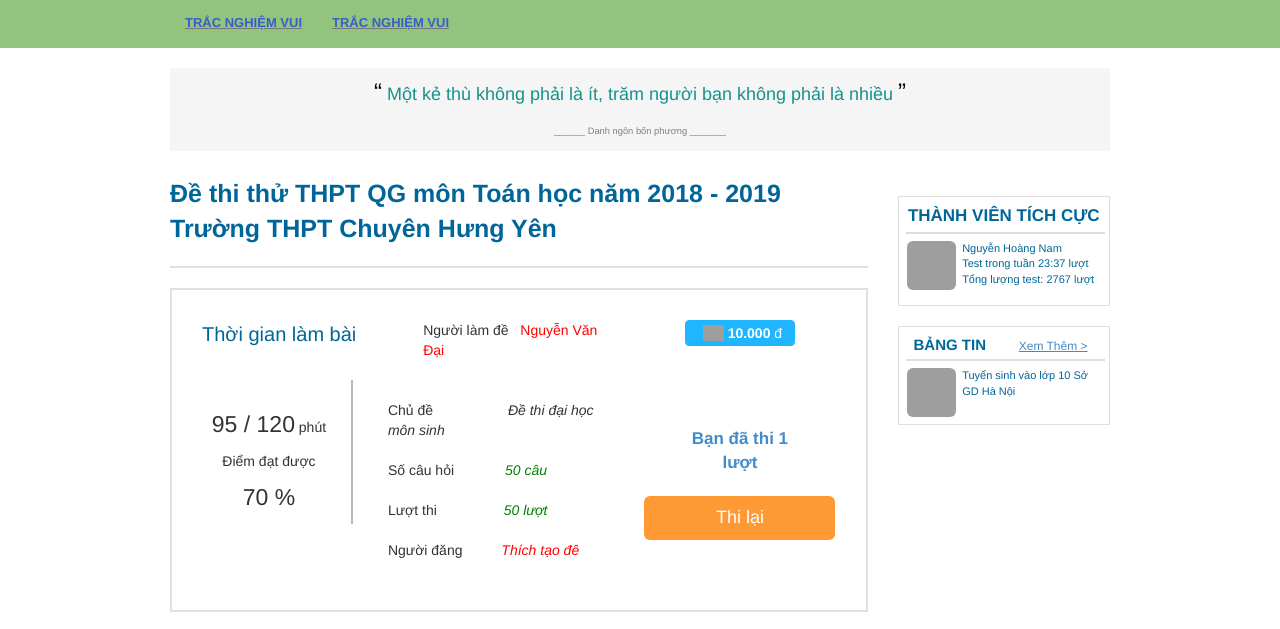
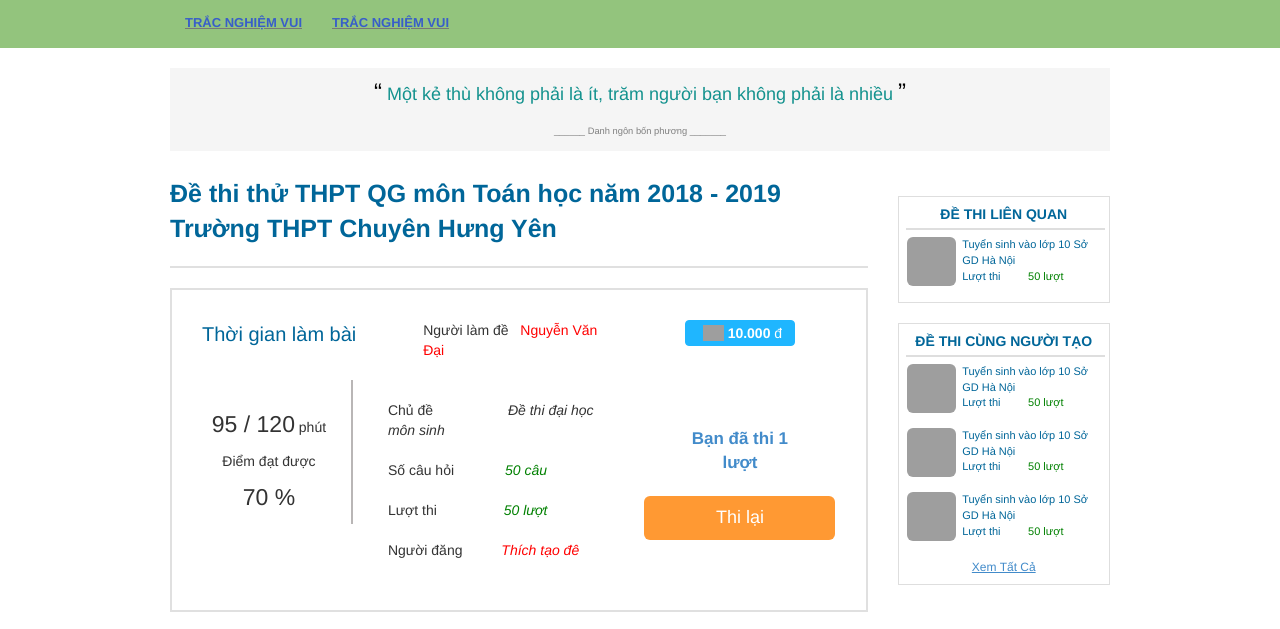
Before and after one commit to thuc-tap/thuctap, a plain HTML site: page Testbank/index-5.html in a window 1280 px wide. Shown: the part 135-764 px from the top of the page. Drawn offline with nearby package versions, Linux system fonts and the light colour scheme; grey boxes are pictures that could not be loaded.

Commit message:
Sua file index-3, index-5, style

```diff
--- a/Testbank/bootstrap/css/style.css
+++ b/Testbank/bootstrap/css/style.css
@@ -127,7 +127,8 @@
             font-size: 12px;
         }
         .box-list-link {
-            padding-top: 8px;
+            padding-bottom: 8px;
+            text-align: center;
         }
         .exam-text p {
             font-size: 13px;
@@ -144,7 +145,8 @@
             padding-top: 11px;
         }
         .box-list-link {
-            padding-top: 10px;
+            text-align: center;
+            padding-bottom: 10px;
         }
         .exam-text p {
             font-size: 18px;
@@ -234,11 +236,13 @@
     }
 
     .box-list-members-2 h4 {
+        font-size: 14px;
         font-weight: bold;
+        text-align: center;
     }
 
     .box-list-members h4 {
-        font-size: 17px;
+        font-size: 14px;
         font-weight: bold;
         text-align: center;
     }
--- a/Testbank/index-5.html
+++ b/Testbank/index-5.html
@@ -206,11 +206,11 @@
                     <div class="col-md-3 hidden-sm hidden-xs " style="margin-top: 25px; ">
                         <div class="box-members ">
                             <div class="box-list-members ">
-                                <h4>THÀNH VIÊN TÍCH CỰC</h4>
+                                <h4>ĐỀ THI LIÊN QUAN</h4>
                                 <div style="margin-top: -4px;margin-left: 7px;height: 2px;background: #dedede;width: 95%; "></div>
                                 <div class="content-members ">
                                     <div class="row " style="margin-bottom: 0;margin-left: 0;margin-right: 0;margin-top: 7px; ">
-                                        <a href="#">
+                                        <a href="# ">
                                             <div class="col-md-3 " style="padding-left: 8px;padding-right: 0; ">
                                                 <div class="members-img ">
                                                     <img src="http://thuthuatphanmem.vn/uploads/2018/06/18/hinh-nen-laptop-full-hd-mat-nuoc-trong-xanh-em-dem-cuc-dep_034807497.jpg " class="img-rounded " alt="Image ">
@@ -219,9 +219,8 @@
                                             <div class="col-md-9 " style="padding-left: 11px;padding-right: 6px; ">
                                                 <div class="content-member-test ">
                                                     <p>
-                                                        <span>Nguyễn Hoàng Nam</span><br>
-                                                        <span>Test trong tuần 23:37 lượt</span> <br>
-                                                        <span>Tổng lượng test: 2767 lượt</span>
+                                                        <span>Tuyển sinh vào lớp 10 Sở GD Hà Nội</span><br>
+                                                        <span style="float: left">Lượt thi</span>&nbsp&nbsp&nbsp&nbsp&nbsp&nbsp&nbsp&nbsp&nbsp<span style="color: #008000;">50 lượt</span>
                                                     </p>
                                                 </div>
                                             </div>
@@ -233,17 +232,14 @@
                         <div class="box-members ">
                             <div class="box-list-members-2 ">
                                 <div class="row " style="margin: 0 ">
-                                    <div class="col-md-6 col-sm-6 box-list-title ">
-                                        <h4>BẢNG TIN</h4>
-                                    </div>
-                                    <div class="col-md-6 col-sm-6 box-list-link ">
-                                        <a href="# ">Xem Thêm ></a>
+                                    <div class="col-md-12 col-sm-12 box-list-title ">
+                                        <h4>ĐỀ THI CÙNG NGƯỜI TẠO</h4>
                                     </div>
                                 </div>
                                 <div style="margin-top: -4px;margin-left: 7px;height: 2px;background: #dedede;width: 95%; "></div>
                                 <div class="content-members ">
                                     <div class="row " style="margin-bottom: 0;margin-left: 0;margin-right: 0;margin-top: 7px; ">
-                                        <a href="#">
+                                        <a href="# ">
                                             <div class="col-md-3 " style="padding-left: 8px;padding-right: 0; ">
                                                 <div class="members-img ">
                                                     <img src="http://thuthuatphanmem.vn/uploads/2018/06/18/hinh-nen-laptop-full-hd-mat-nuoc-trong-xanh-em-dem-cuc-dep_034807497.jpg " class="img-rounded " alt="Image ">
@@ -252,11 +248,55 @@
                                             <div class="col-md-9 " style="padding-left: 11px;padding-right: 6px; ">
                                                 <div class="content-member-test ">
                                                     <p>
-                                                        <span>Tuyển sinh vào lớp 10 Sở GD Hà Nội</span>
+                                                        <span>Tuyển sinh vào lớp 10 Sở GD Hà Nội</span><br>
+                                                        <span style="float: left">Lượt thi</span>&nbsp&nbsp&nbsp&nbsp&nbsp&nbsp&nbsp&nbsp&nbsp<span style="color: #008000;">50 lượt</span>
                                                     </p>
                                                 </div>
                                             </div>
                                         </a>
+                                    </div>
+                                </div>
+                                <div class="content-members ">
+                                    <div class="row " style="margin-bottom: 0;margin-left: 0;margin-right: 0;margin-top: 7px; ">
+                                        <a href="# ">
+                                            <div class="col-md-3 " style="padding-left: 8px;padding-right: 0; ">
+                                                <div class="members-img ">
+                                                    <img src="http://thuthuatphanmem.vn/uploads/2018/06/18/hinh-nen-laptop-full-hd-mat-nuoc-trong-xanh-em-dem-cuc-dep_034807497.jpg " class="img-rounded " alt="Image ">
+                                                </div>
+                                            </div>
+                                            <div class="col-md-9 " style="padding-left: 11px;padding-right: 6px; ">
+                                                <div class="content-member-test ">
+                                                    <p>
+                                                        <span>Tuyển sinh vào lớp 10 Sở GD Hà Nội</span><br>
+                                                        <span style="float: left">Lượt thi</span>&nbsp&nbsp&nbsp&nbsp&nbsp&nbsp&nbsp&nbsp&nbsp<span style="color: #008000;">50 lượt</span>
+                                                    </p>
+                                                </div>
+                                            </div>
+                                        </a>
+                                    </div>
+                                </div>
+                                <div class="content-members ">
+                                    <div class="row " style="margin-bottom: 0;margin-left: 0;margin-right: 0;margin-top: 7px; ">
+                                        <a href="# ">
+                                            <div class="col-md-3 " style="padding-left: 8px;padding-right: 0; ">
+                                                <div class="members-img ">
+                                                    <img src="http://thuthuatphanmem.vn/uploads/2018/06/18/hinh-nen-laptop-full-hd-mat-nuoc-trong-xanh-em-dem-cuc-dep_034807497.jpg " class="img-rounded " alt="Image ">
+                                                </div>
+                                            </div>
+                                            <div class="col-md-9 " style="padding-left: 11px;padding-right: 6px; ">
+                                                <div class="content-member-test ">
+                                                    <p>
+                                                        <span>Tuyển sinh vào lớp 10 Sở GD Hà Nội</span><br>
+                                                        <span style="float: left">Lượt thi</span>&nbsp&nbsp&nbsp&nbsp&nbsp&nbsp&nbsp&nbsp&nbsp<span style="color: #008000;">50 lượt</span>
+                                                    </p>
+                                                </div>
+                                            </div>
+                                        </a>
+                                    </div>
+                                </div>
+                                <div class="row " style="margin: 0 ">
+                                    <div class="col-md-12 col-sm-12 box-list-link ">
+                                        <a href="# ">Xem Tất Cả</a>
                                     </div>
                                 </div>
                             </div>
```
Also changed, not shown: Testbank/index-3.html (+12 -10 lines).
